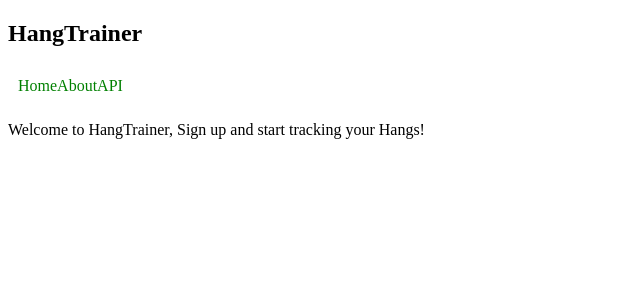
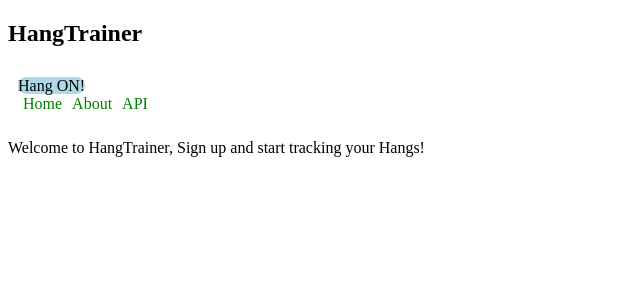
Before and after one commit to ForrestLonganecker/HangTrainer, a Next.js app: page / in a window 1280 px wide. Shown: the top 300 px of the page, without its empty margins (0-640 px from the left). Built offline with nearby package versions, Linux system fonts and the light colour scheme.

Commit message:
basic sass set up and functioning at a global and component level

```diff
--- a/components/Navbar/Navbar.js
+++ b/components/Navbar/Navbar.js
@@ -1,5 +1,6 @@
 import React, { Component } from 'react';
 import Link from 'next/link';
+import './Navbar.scss';
 
 class Navbar extends Component {
   constructor(props) {
@@ -10,6 +11,7 @@ class Navbar extends Component {
   render() {
     return (
       <nav>
+        <mark className="badge">Hang ON!</mark>
         <section>
           <Link href="/">
             <a title="HangTrainer Home">Home</a>
--- /dev/null
+++ b/components/Navbar/Navbar.scss
@@ -0,0 +1,6 @@
+// Easily apply styles at a component level with sass
+
+mark {
+  border-radius: 10px;
+  background-color: lightblue;
+}
--- a/next.config.js
+++ b/next.config.js
@@ -1,4 +1,5 @@
-// This file allows us to configure dependencies such as
+// This file allows us to configure dependencies such as styling
 
+// Boilerplate for @zeit/next-sass & node-sass
 const withSass = require('@zeit/next-sass');
 module.exports = withSass();
--- a/pages/_document.js
+++ b/pages/_document.js
@@ -1,6 +1,7 @@
 import Document, { Head, Main, NextScript } from 'next/document';
 
 // This is used to help SEO
+// need to move <title>...</...> to _app.js
 
 export default class MyDocument extends Document {
   render() {
--- /dev/null
+++ b/scss/_vars.scss
@@ -0,0 +1 @@
+$green: green
--- a/scss/styles.scss
+++ b/scss/styles.scss
@@ -1,4 +1,5 @@
-$green: green;
+// importing variables from _vars file
+@import '_vars.scss';
 
 nav {
   padding: 10px;
@@ -7,4 +8,5 @@ nav {
 a {
   text-decoration: none;
   color: $green;
+  padding: 5px;
 }
```
